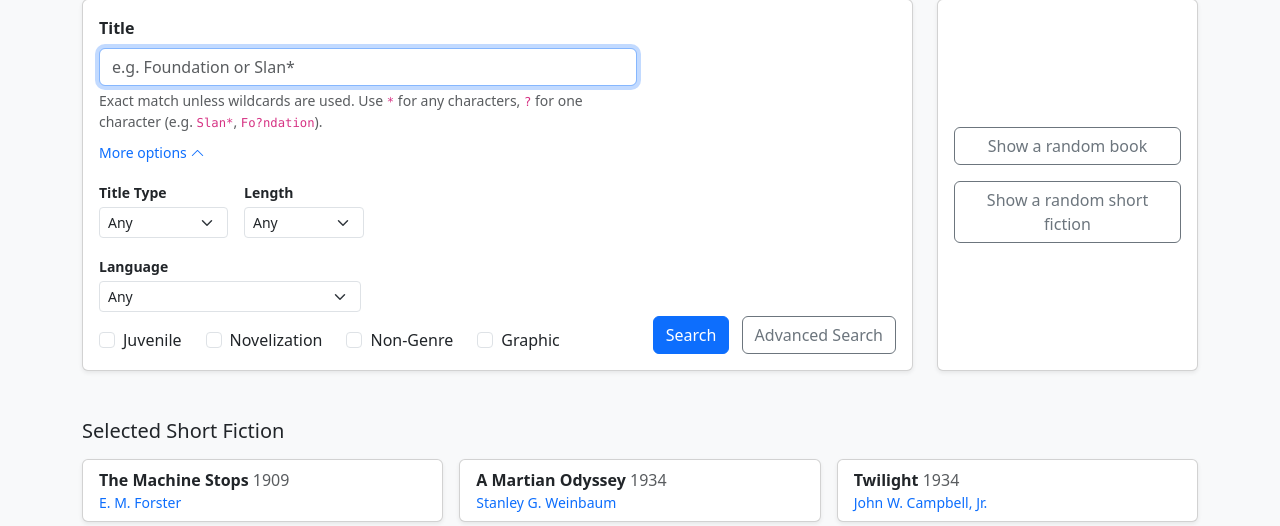
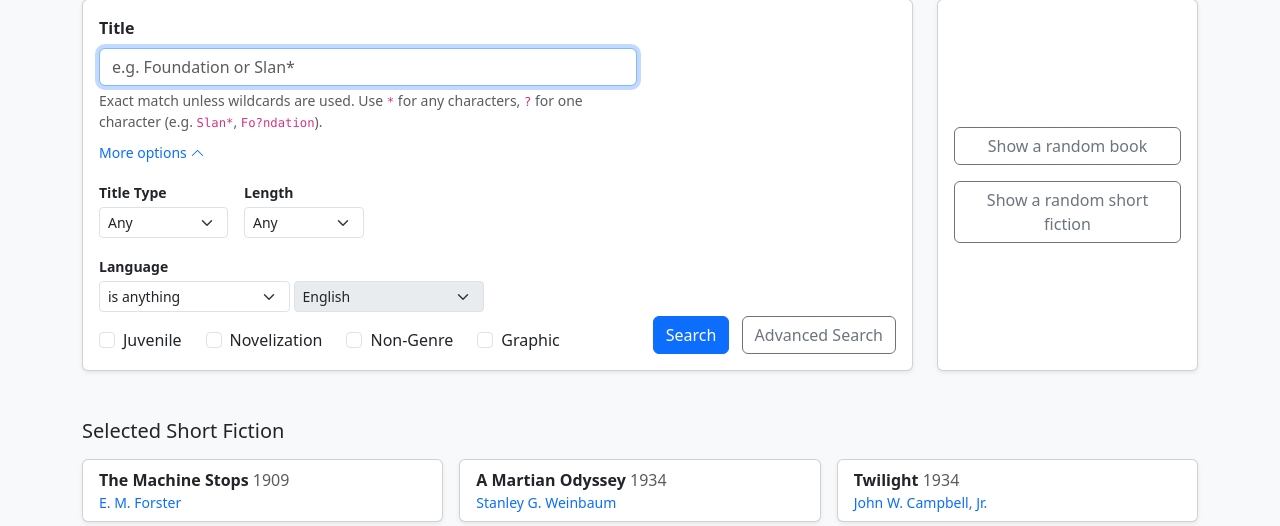
Before and after one commit to ecurbsniktaw/isfdb-explorer, a Django app: page /titles/ in a window 1280 px wide, after a click on "More options". Shown: the part 167-693 px from the top of the page. Run offline with Django 5.2, Linux system fonts and the light colour scheme.

Commit message:
Add language operator (is anything / equals / is not) to title search forms
Both the basic title search form (and its popup on /titles/) and the
advanced search standalone page now have a new dropdown before the language
names select. Choices: "is anything" (no filter), "equals" (existing =
behaviour), "is not" (new != filter).

Basic search: new lang_op param (eq/ne); "is anything" disables the
language names select. Advanced search: language op dropdown replaced with
is_anything/equals/is_not; val field now shows a language names select
(instead of a hidden text input) when op is not "is anything".

Co-Authored-By: Claude Sonnet 4.6 <noreply@anthropic.com>

```diff
--- a/magazine/queries.py
+++ b/magazine/queries.py
@@ -1482,7 +1482,7 @@ _FICTION_SEARCH_TYPES = ("SHORTFICTION", "SERIAL")
 
 def find_titles(cursor, title: str, match_type: str = "exact",
                 content_type: str = "all", title_type: str = "",
-                length: str = "", language: int = 17,
+                length: str = "", language: int = 17, lang_op: str = "eq",
                 juvenile: bool = False, novelization: bool = False,
                 non_genre: bool = False, graphic: bool = False) -> list:
     """
@@ -1528,7 +1528,8 @@ def find_titles(cursor, title: str, match_type: str = "exact",
     extra_params  = []
 
     if language:
-        extra_clauses.append("t.title_language = %s")
+        op_sql = "!=" if lang_op == "ne" else "="
+        extra_clauses.append(f"t.title_language {op_sql} %s")
         extra_params.append(language)
 
     if length:
@@ -1924,10 +1925,13 @@ def advanced_search_titles(cursor, rows, limit=500, count_only=False,
         val   = (crit.get("val") or "").strip()
 
         if field == "language":
-            if op == "any" or not op.isdigit():
+            if op in ("any", "is_anything") or not op:
                 continue
-            lang_where_sql = "AND t.title_language = %s"
-            lang_param     = int(op)
+            lang_id_str = (crit.get("val") or "").strip()
+            if not lang_id_str.isdigit():
+                continue
+            lang_where_sql = "AND t.title_language != %s" if op == "is_not" else "AND t.title_language = %s"
+            lang_param     = int(lang_id_str)
             continue
 
         if field == "type":
--- a/magazine/templates/magazine/title_list.html
+++ b/magazine/templates/magazine/title_list.html
@@ -134,9 +134,14 @@
                     </select>
                   </div>
                   <div class="col-auto">
-                    <label for="tl-lang" class="form-label fw-semibold small mb-1">Language</label>
-                    <select class="form-select form-select-sm" id="tl-lang" name="language">
-                      <option value="" selected>Any</option>
+                    <label class="form-label fw-semibold small mb-1">Language</label>
+                    <div class="d-flex gap-1">
+                    <select class="form-select form-select-sm" id="tl-lang-op" name="lang_op" onchange="tlLangOpChange(this)">
+                      <option value="">is anything</option>
+                      <option value="eq">equals</option>
+                      <option value="ne">is not</option>
+                    </select>
+                    <select class="form-select form-select-sm" id="tl-lang" name="language" disabled>
                       <option value="17">English</option>
                       <option value="1">Afrikaans</option>
                       <option value="105">Akkadian</option>
@@ -273,6 +278,7 @@
                       <option value="103">Yoruba</option>
                       <option value="135">Zulu</option>
                     </select>
+                    </div>{# /d-flex gap-1 #}
                   </div>
                 </div>
                 <div class="d-flex flex-wrap gap-4">
@@ -601,6 +607,10 @@
 
 {% block extra_js %}
 <script>
+function tlLangOpChange(sel) {
+  var langSel = document.getElementById('tl-lang');
+  if (langSel) langSel.disabled = (sel.value === '');
+}
 (function () {
   var el = document.getElementById('titleMoreOptions');
   var chevron = document.getElementById('titleMoreOptionsChevron');
--- a/magazine/views.py
+++ b/magazine/views.py
@@ -816,6 +816,7 @@ def title_search(request):
     title_type   = request.GET.get("title_type", "").strip().upper()
     length       = request.GET.get("length", "").strip()
     language     = request.GET.get("language", "").strip()
+    lang_op      = request.GET.get("lang_op", "").strip()
     juvenile     = bool(request.GET.get("juvenile"))
     novelization = bool(request.GET.get("novelization"))
     non_genre    = bool(request.GET.get("non_genre"))
@@ -824,11 +825,13 @@ def title_search(request):
     if content_type not in ("all", "book", "fiction"):   content_type = "all"
     if title_type   not in _VALID_TITLE_TYPES:           title_type   = ""
     if length       not in ("novelette", "novella", "short story"): length = ""
-    lang_id = int(language) if language.isdigit() else 0  # 0 = any language
+    if lang_op      not in ("eq", "ne"):                 lang_op      = ""
+    lang_id = int(language) if (language.isdigit() and lang_op) else 0
 
     context = {
         "query": query, "content_type": content_type,
         "title_type": title_type, "length": length, "language": language,
+        "lang_op": lang_op,
         "juvenile": juvenile, "novelization": novelization,
         "non_genre": non_genre, "graphic": graphic,
     }
@@ -837,7 +840,7 @@ def title_search(request):
         cursor = _dict_cursor()
         try:
             titles = find_titles(cursor, query, "exact", content_type,
-                                 title_type, length, lang_id,
+                                 title_type, length, lang_id, lang_op or "eq",
                                  juvenile, novelization, non_genre, graphic)
         finally:
             cursor.close()
@@ -854,7 +857,7 @@ def title_advanced_search(request):
     _VALID_OPS         = ADV_TITLE_OPS | ADV_AUTHOR_OPS | ADV_YEAR_OPS | ADV_PUBLISHER_OPS | {"is_anything"}
     _VALID_TYPES       = {t["type_id"] for t in ADV_SEARCHABLE_TYPES}
     _FIELD_DEFAULTS    = {1: "language", 2: "title", 3: "author", 4: "type", 5: "format", 6: "publisher", 7: "year"}
-    _OP_DEFAULTS       = {1: "any", 2: "is_anything", 3: "is_anything",
+    _OP_DEFAULTS       = {1: "is_anything", 2: "is_anything", 3: "is_anything",
                           4: "is_anything", 5: "is_anything", 6: "is_anything", 7: "is_anything"}
 
     rows = []
@@ -865,8 +868,8 @@ def title_advanced_search(request):
         if field not in _VALID_FIELDS:
             field = _FIELD_DEFAULTS[i]
         if field == "language":
-            if op != "any" and not op.isdigit():
-                op = "any"
+            if op not in ("is_anything", "equals", "is_not"):
+                op = "is_anything"
         elif field == "type":
             if op != "is_anything" and op not in _VALID_TYPES:
                 op = "is_anything"
```
Also changed, not shown: magazine/templates/magazine/title_advanced_search.html (+33 -22 lines), magazine/templates/magazine/title_search.html (+13 -3 lines).
